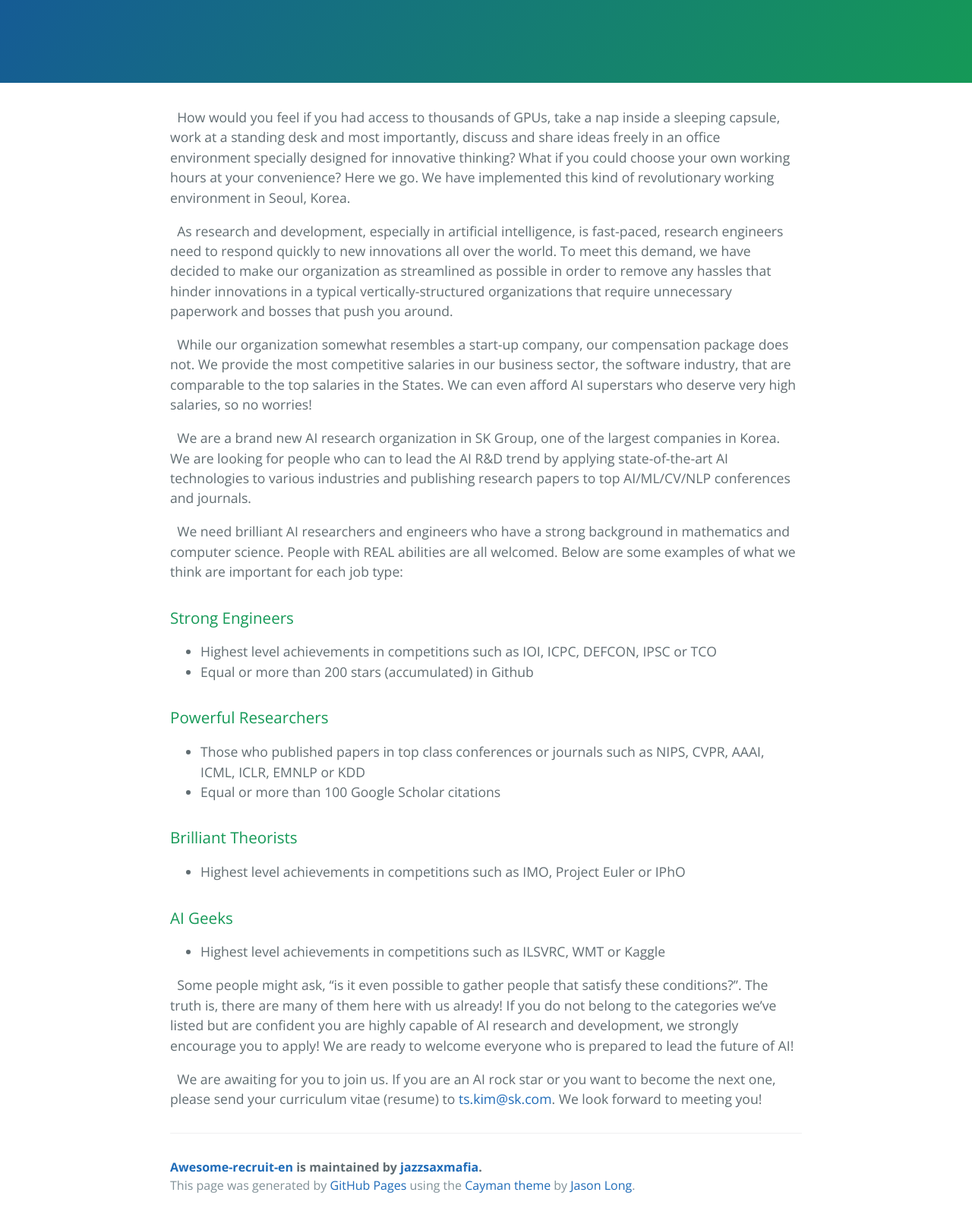
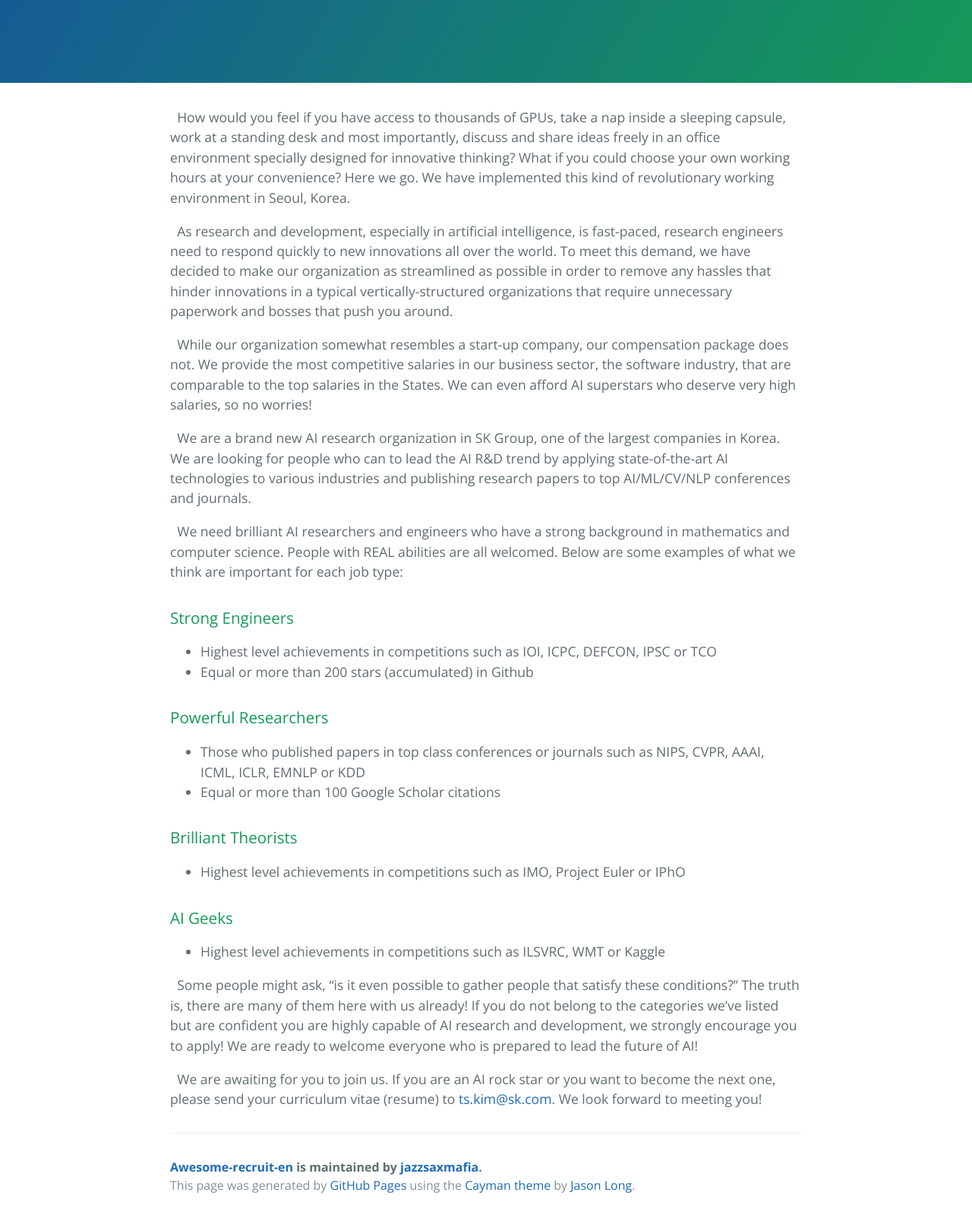
Before and after one commit to jazzsaxmafia/awesome-recruit-en, a plain HTML site: page index.html in a window 1280 px wide. Shown: the part 161-1747 px from the top of the page at 76% size. Drawn offline with nearby package versions, Linux system fonts and the light colour scheme.

Commit message:
Update index.html

```diff
--- a/index.html
+++ b/index.html
@@ -16,7 +16,7 @@
     </section>
 
     <section class="main-content">
-      <p>  How would you feel if you had access to thousands of GPUs, take a nap inside a sleeping capsule, work at a standing desk and most importantly, discuss and share ideas freely in an office environment specially designed for innovative thinking? What if you could choose your own working hours at your convenience? Here we go. We have implemented this kind of revolutionary working environment in Seoul, Korea.</p>
+      <p>  How would you feel if you have access to thousands of GPUs, take a nap inside a sleeping capsule, work at a standing desk and most importantly, discuss and share ideas freely in an office environment specially designed for innovative thinking? What if you could choose your own working hours at your convenience? Here we go. We have implemented this kind of revolutionary working environment in Seoul, Korea.</p>
 
 <p>  As research and development, especially in artificial intelligence, is fast-paced, research engineers need to respond quickly to new innovations all over the world. To meet this demand, we have decided to make our organization as streamlined as possible in order to remove any hassles that hinder innovations in a typical vertically-structured organizations that require unnecessary paperwork and bosses that push you around. </p>
 
@@ -56,7 +56,7 @@
 <li>Highest level achievements in competitions such as ILSVRC, WMT or Kaggle</li>
 </ul>
 
-<p>  Some people might ask, “is it even possible to gather people that satisfy these conditions?”. The truth is, there are many of them here with us already! If you do not belong to the categories we’ve listed but are confident you are highly capable of AI research and development, we strongly encourage you to apply! We are ready to welcome everyone who is prepared to lead the future of AI!</p>
+<p>  Some people might ask, “is it even possible to gather people that satisfy these conditions?” The truth is, there are many of them here with us already! If you do not belong to the categories we’ve listed but are confident you are highly capable of AI research and development, we strongly encourage you to apply! We are ready to welcome everyone who is prepared to lead the future of AI!</p>
 
 <p>  We are awaiting for you to join us. If you are an AI rock star or you want to become the next one, please send your curriculum vitae (resume) to <a href="mailto:ts.kim@sk.com">ts.kim@sk.com</a>. We look forward to meeting you!</p>
 
```
